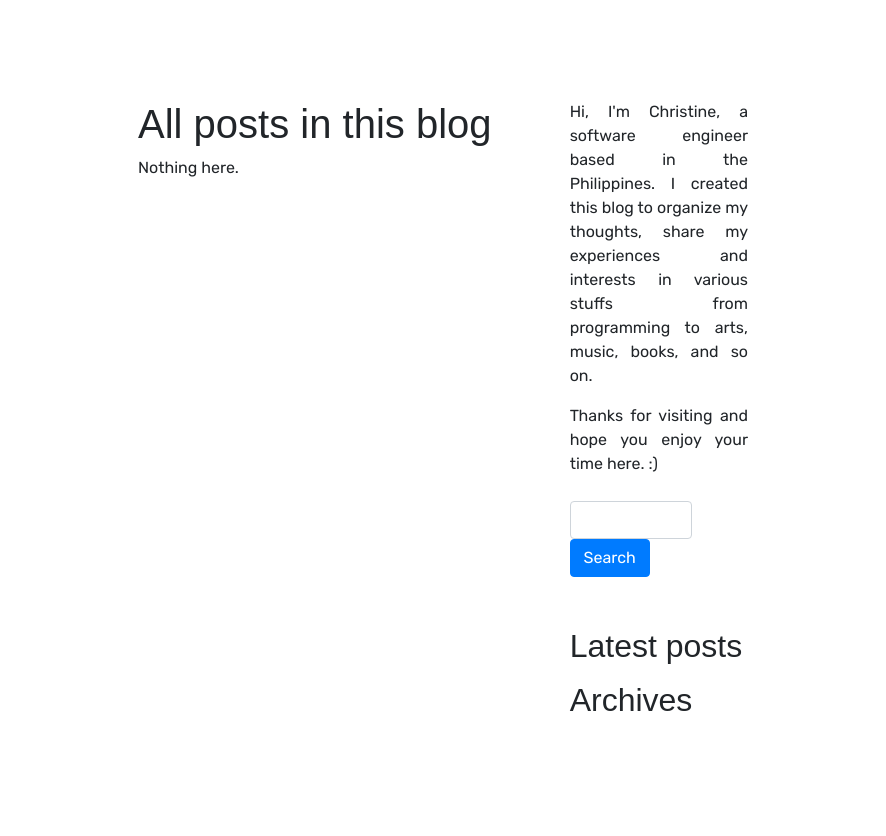
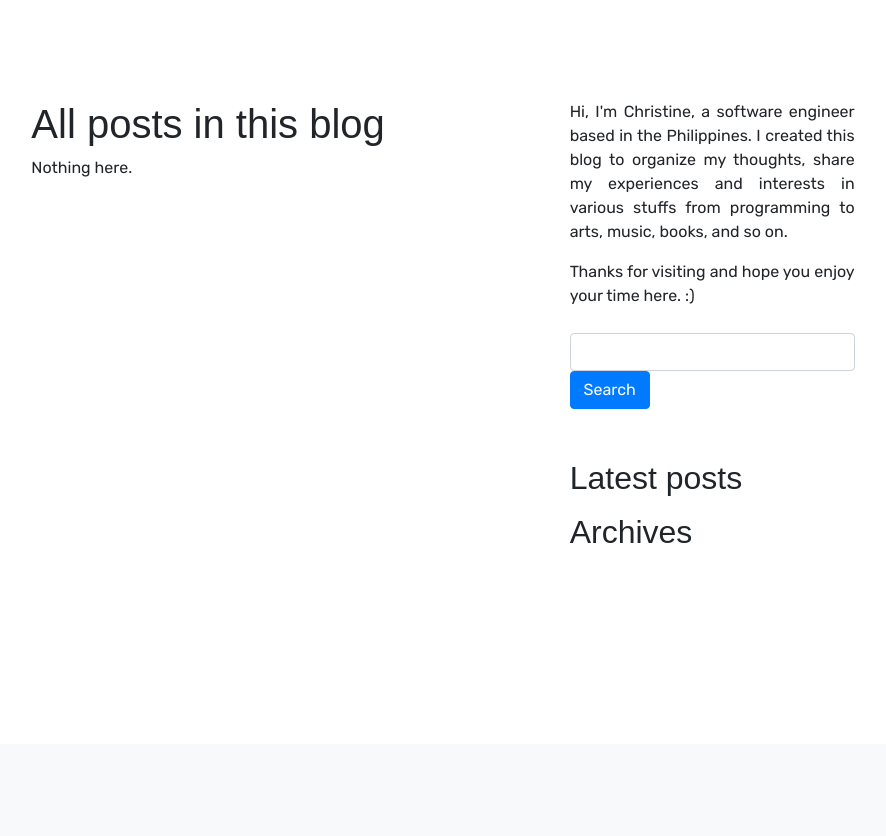
Before and after one commit to christinenyries/every-little-thing, a Django app: page / in a window 1280 px wide. Shown: the part 56-892 px from the top of the page, without its empty margins (197-1083 px from the left). After the commit the page ends 599 px from the top, so only its background shows below. Run offline with Django 3.2, Linux system fonts and the light colour scheme; data that the repository does not hold is empty; some libraries are stand-ins or nearby versions; some web fonts are replaced.

Commit message:
Made text more readable.

```diff
--- a/mysite/blog/templates/blog/base.html
+++ b/mysite/blog/templates/blog/base.html
@@ -22,11 +22,11 @@
     </div>
     <div id="content" class="container-fluid">
         <div class="row">
-            <div class="col-lg-3"></div>
-            <div class="col-lg-4">
+            <div class="col-lg-2"></div>
+            <div class="col-lg-5">
                 {% block content %} {% endblock content %}
             </div>
-            <div class="col-lg-2">
+            <div class="col-lg-3">
                 <div id="sidebar">
                     <div id="about">
                         <p>
@@ -40,9 +40,7 @@
 
                     <div id="search">
                         <form method="get" class="form-inline">
-                            <div class="form-group">
-                                {{ search_form.query }}
-                            </div>
+                            {{ search_form.query }}
                             <input type="submit" value="Search" class="btn btn-primary">
                         </form>
                     </div>
```
Also changed, not shown: mysite/blog/static/blog/css/blog.css (+6 -10 lines).
